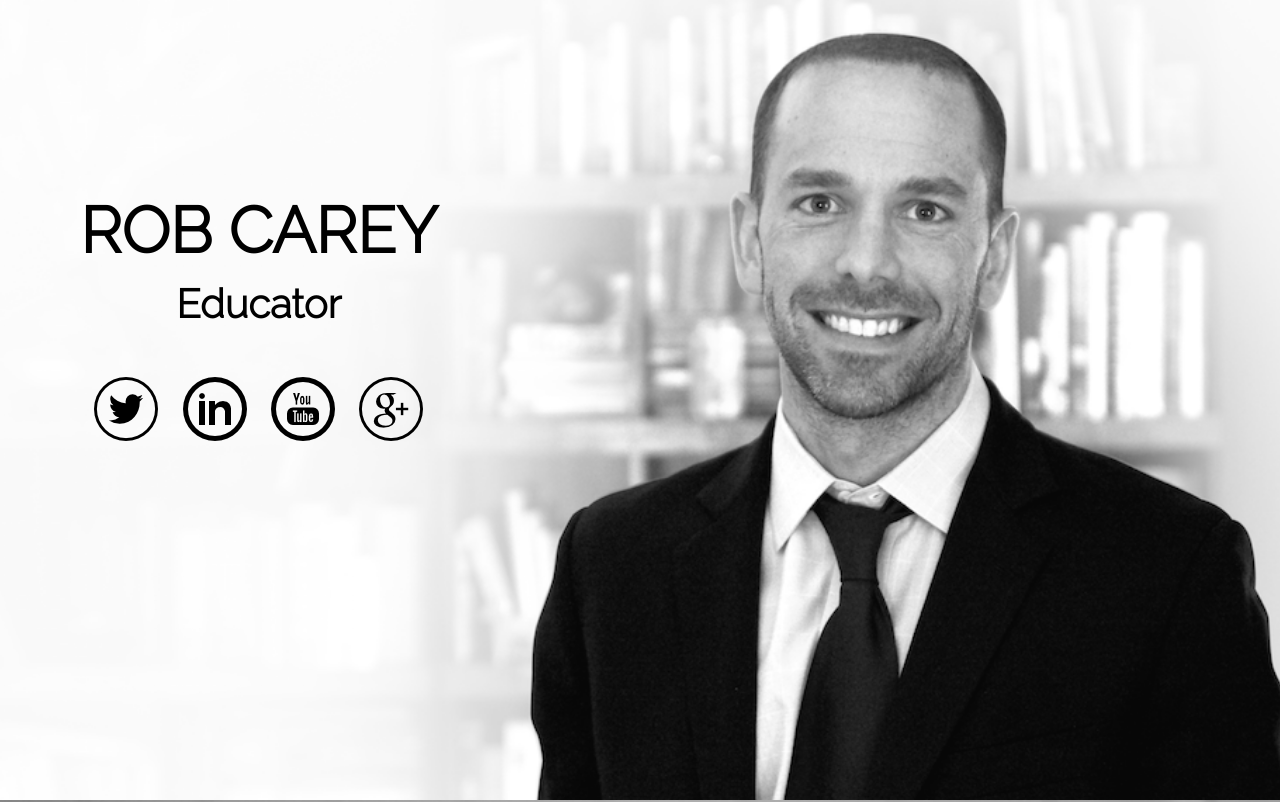
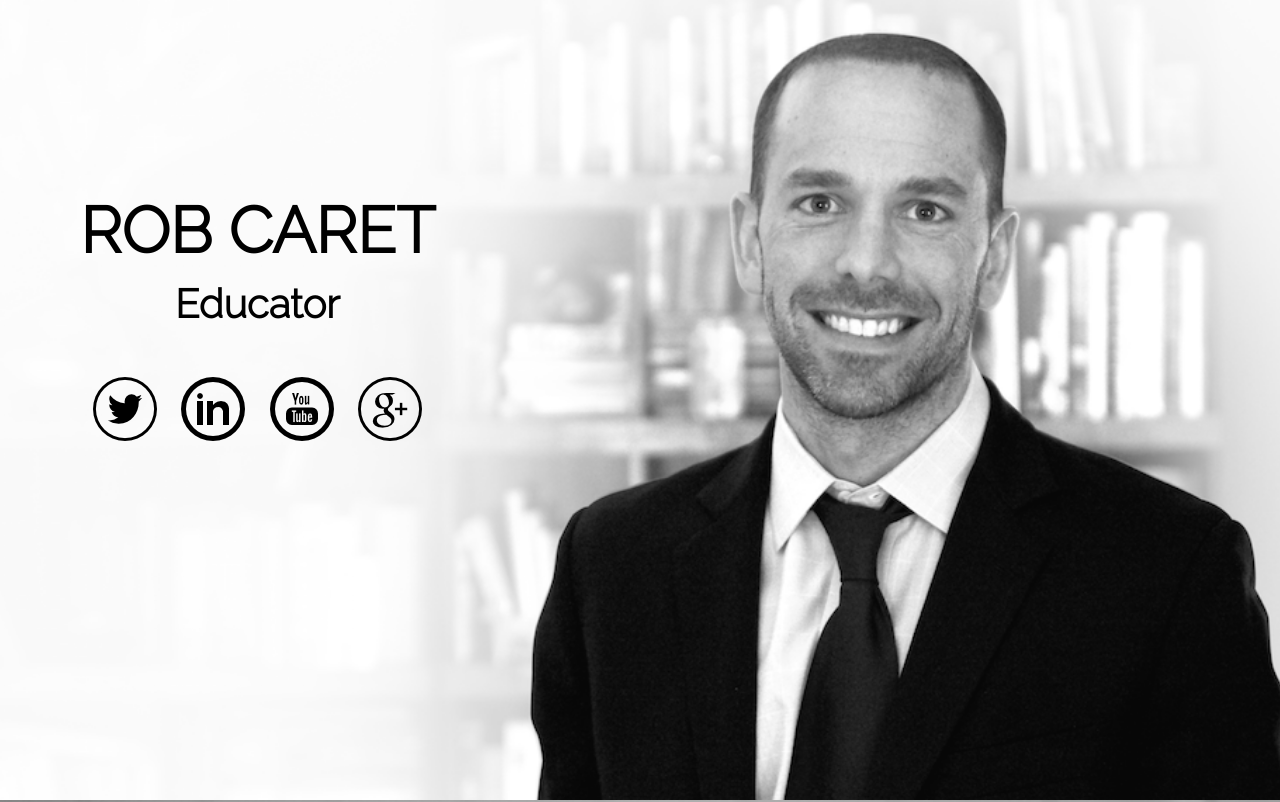
Before and after one commit to Rcarey22/Personal, a plain HTML site: page index.html in a window 1280 px wide. Shown: the top 802 px of the page. Drawn offline with Linux system fonts and the light colour scheme; a web font is replaced by a local one.

Commit message:
Changed Y to T to test

```diff
--- a/index.html
+++ b/index.html
@@ -17,7 +17,7 @@
 <body>
 <div class="one">
 	<div class="main">
-		<h1 class="name">ROB CAREY</h1>
+		<h1 class="name">ROB CARET</h1>
 		<h2 class="center"><small>Educator</small></h2>
 		<nav>
 			<a class="twitter" href="https://twitter.com/mrcarey_"></a>
```
